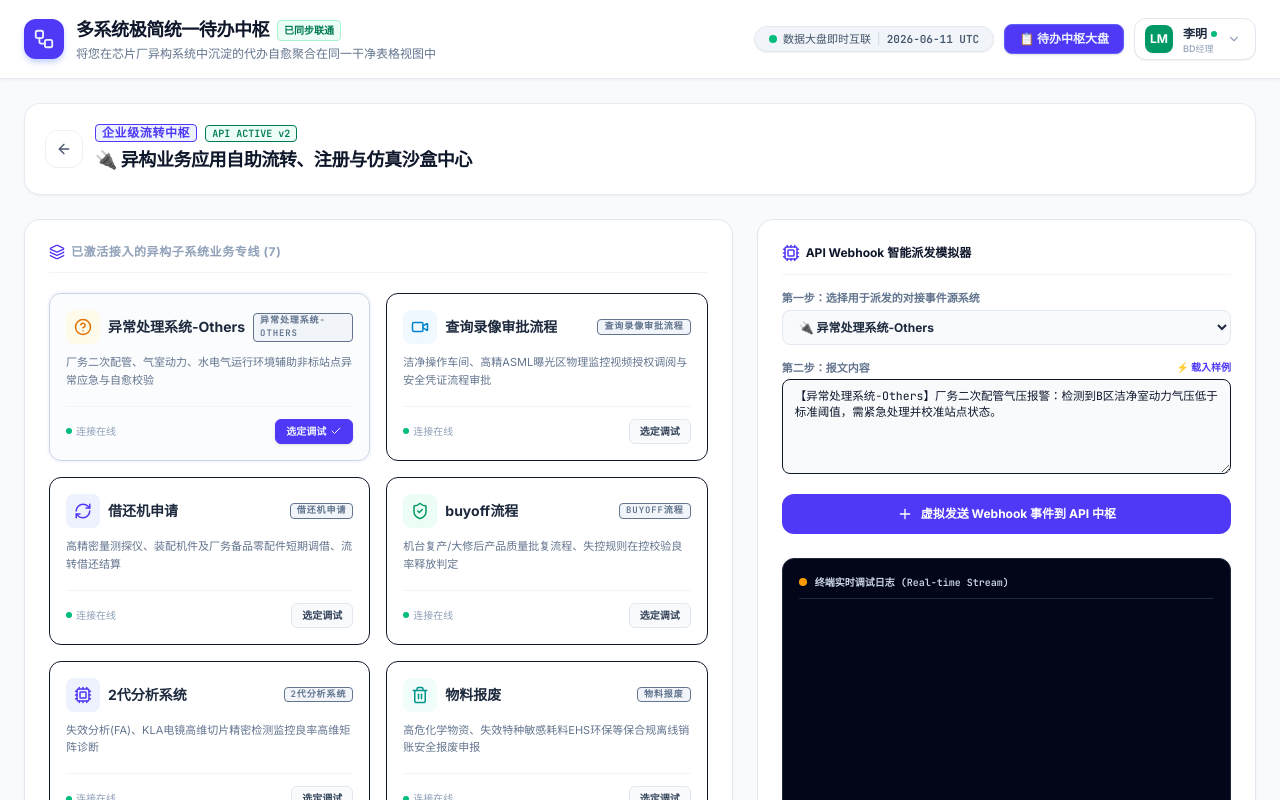
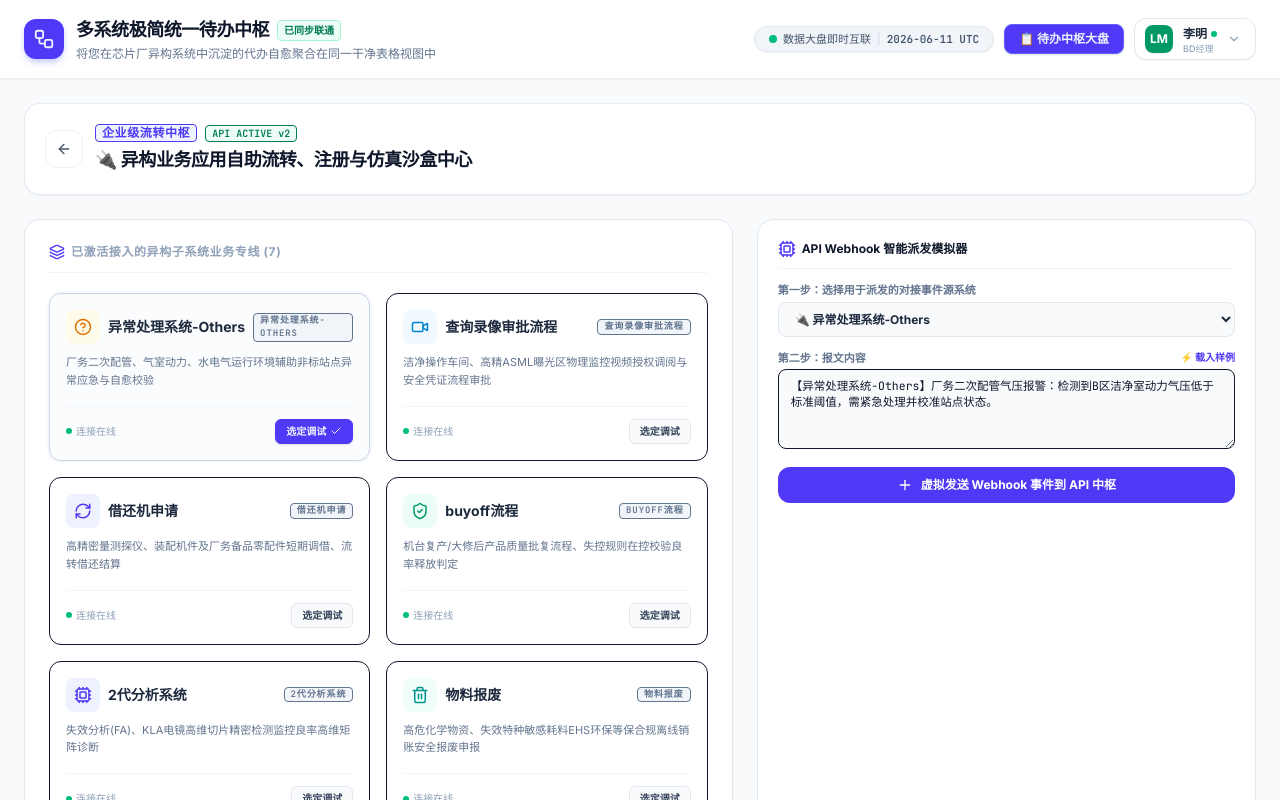
Before and after one commit to damonxzhang/nxp-auto-email, a React (Vite) app: page / in a window 1280 px wide. Both pictures are taken after a click on the button "🔌 API & 仿真沙盒专区". Shown: the top 800 px of the page. Built offline with nearby package versions, Linux system fonts and the light colour scheme.

Commit message:
style: update Sandbox UI spacing and refresh README documentation

```diff
--- a/src/components/Sandbox.tsx
+++ b/src/components/Sandbox.tsx
@@ -196,15 +196,15 @@ export const Sandbox: React.FC<SandboxProps> = (props) => {
         </div>
 
         <div className="xl:col-span-5 flex flex-col gap-6">
-          <div className="bg-white border border-slate-200 rounded-2xl p-6 shadow-xs flex-1 flex flex-col justify-between text-left">
-            <div className="space-y-4">
-              <div className="flex border-b border-slate-100 pb-3">
+          <div className="bg-white border border-slate-200 rounded-2xl p-5 shadow-xs flex-1 flex flex-col justify-between text-left">
+            <div className="space-y-3.5">
+              <div className="flex border-b border-slate-100 pb-2.5">
                 <span className="font-extrabold text-slate-900 flex items-center gap-1.5 text-xs">
                   <Cpu className="w-4.5 h-4.5 text-indigo-600" />
                   API Webhook 智能派发模拟器
                 </span>
               </div>
-              <div className="space-y-4 text-xs">
+              <div className="space-y-3.5 text-xs">
                 <div>
                   <label className="block text-[11px] font-bold text-slate-500 uppercase mb-1">第一步：选择用于派发的对接事件源系统</label>
                   <select
@@ -225,13 +225,13 @@ export const Sandbox: React.FC<SandboxProps> = (props) => {
                   <textarea
                     value={simulatedTaskText}
                     onChange={(e) => setSimulatedTaskText(e.target.value)}
-                    rows={5}
+                    rows={4}
                     className="w-full bg-slate-50 border border-slate-250 rounded-lg px-3 py-2 text-[11.5px] font-mono focus:ring-2 focus:ring-indigo-500/20"
                   />
                 </div>
                 <button
                   onClick={handleSimulateWebhookPush}
-                  className="w-full bg-indigo-600 hover:bg-indigo-700 text-white py-3 rounded-xl font-bold transition flex items-center justify-center gap-2"
+                  className="w-full bg-indigo-600 hover:bg-indigo-700 text-white py-2.5 rounded-xl font-bold transition flex items-center justify-center gap-2"
                 >
                   <Plus className="w-4 h-4" />
                   <span>虚拟发送 Webhook 事件到 API 中枢</span>
@@ -239,12 +239,12 @@ export const Sandbox: React.FC<SandboxProps> = (props) => {
               </div>
             </div>
 
-            <div className="mt-6 bg-slate-950 rounded-xl p-4 font-mono text-[10px] text-slate-400 overflow-hidden flex-1 border border-slate-800">
-               <div className="flex items-center gap-2 mb-2 border-b border-slate-800 pb-2">
+            <div className="mt-4 bg-slate-950 rounded-xl p-3.5 font-mono text-[10px] text-slate-400 overflow-hidden border border-slate-800">
+               <div className="flex items-center gap-2 mb-2 border-b border-slate-800 pb-1.5">
                  <div className="w-2 h-2 rounded-full bg-amber-500"></div>
                  <span className="text-slate-300 font-black">终端实时调试日志 (Real-time Stream)</span>
                </div>
-               <div className="space-y-1 overflow-y-auto max-h-[250px]">
+               <div className="space-y-1 overflow-y-auto max-h-[160px] custom-scrollbar">
                   {simulationLogs.map((log, idx) => (
                     <div key={idx} className="flex gap-2">
                       <span className="text-slate-600">[{log.time}]</span>
```
Also changed, not shown: 1 other file (tests, documents, lock files or other folders).
